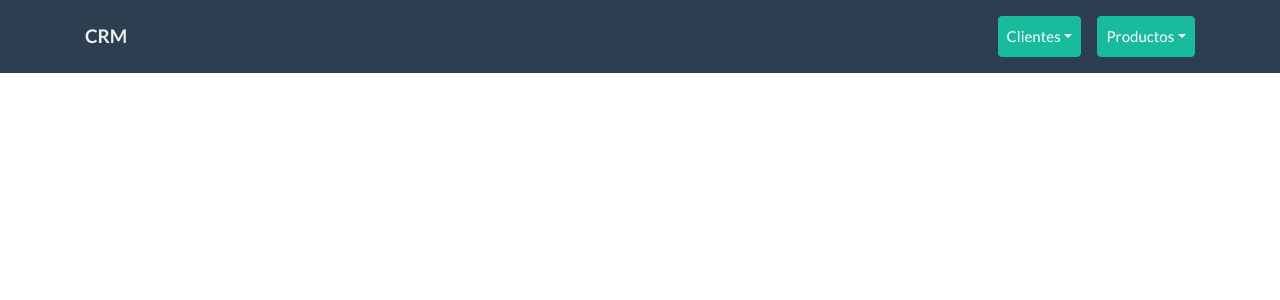
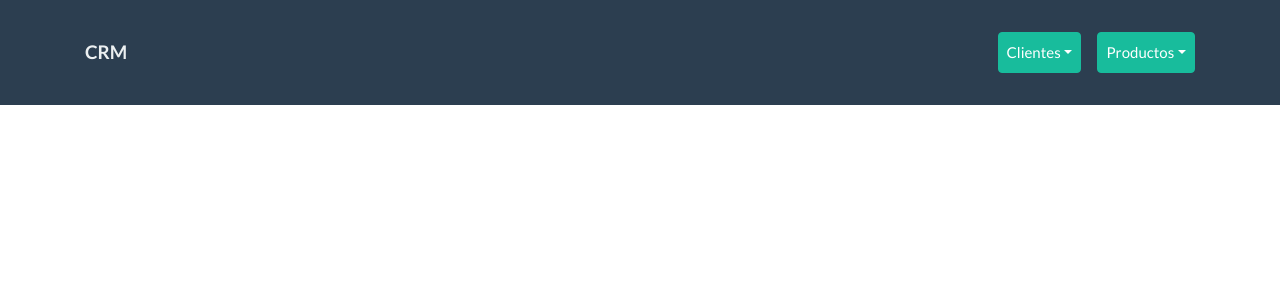
Before and after one commit to ErSulba/graphql-crm, a React (Create React App) app in the folder client/: page / in a window 1280 px wide. Shown: the top 300 px of the page. Built offline with nearby package versions, Linux system fonts and the light colour scheme.

Commit message:
fixed css

```diff
--- a/client/src/components/layout/Header.js
+++ b/client/src/components/layout/Header.js
@@ -23,7 +23,7 @@ const Header = () => (
         <ul className='navbar-nav ml-auto text-right'>
           <li className='nav-item dropdown'>
             <button
-              className='nav-link dropdown-toggle btn btn-block btn-success'
+              className='nav-link dropdown-toggle btn btn-block btn-success mt-3'
               data-toggle='dropdown'
             >
               Clientes
@@ -37,7 +37,7 @@ const Header = () => (
               </Link>
             </div>
           </li>
-          <li className='nav-item dropdown ml-3'>
+          <li className='nav-item dropdown ml-md-3 my-3'>
             <button
               className='nav-link dropdown-toggle btn btn-block btn-success'
               data-toggle='dropdown'
```
